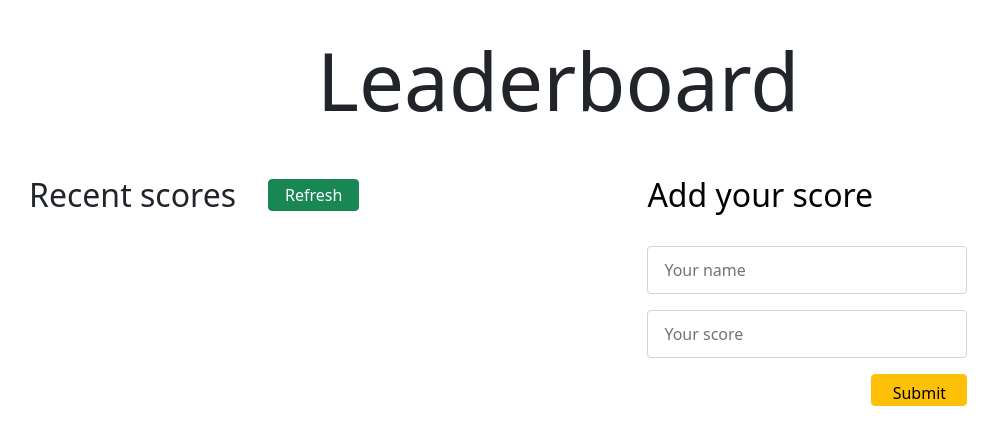
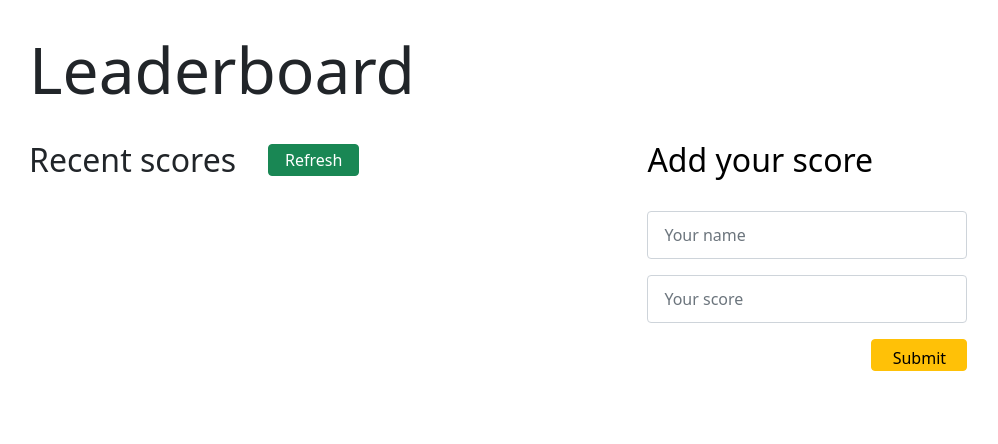
Before and after one commit to jose-Abel/leaderboard, a website built with webpack: page src/index.html in a window 1280 px wide. Shown: the whole page, without its empty margins (35-1033 px from the left). Built offline with nearby package versions, Linux system fonts and the light colour scheme; no server answers.

```diff
--- a/src/style.css
+++ b/src/style.css
@@ -13,9 +13,7 @@
 }
 
 .main-title {
-  font-size: 5rem;
-  margin: 0 auto 3rem auto;
-  width: 50%;
+  font-size: 4rem;
 }
 
 .main-div {
```
Also changed, not shown: README.md.
